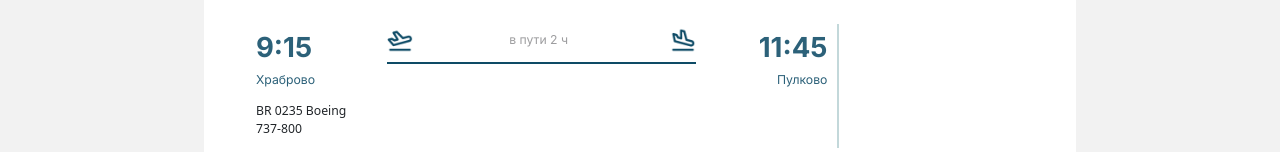
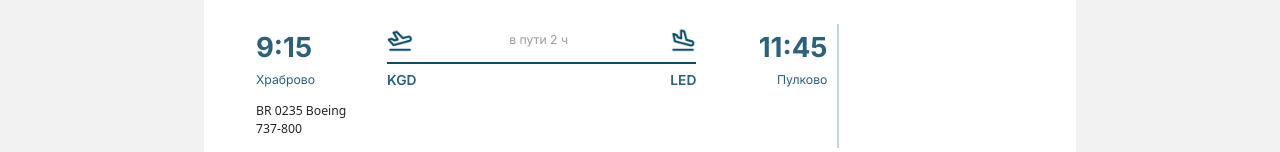
Before and after one commit to L0rdLizard/Briz, a Vue app: page /tickets in a window 1280 px wide. Shown: the part 247-399 px from the top of the page. Built offline with nearby package versions, Linux system fonts and the light colour scheme.

Commit message:
add airport names

```diff
--- a/src/components/ChooseTicket.vue
+++ b/src/components/ChooseTicket.vue
@@ -26,7 +26,15 @@
                         <img class="ms-2" src="/plane-arrival.png" height="34" alt="Описание иконки">
                     </p>
                 </div>
-                <hr class="custom-hr bg-main1 border-color-main1" />
+
+                <hr class="custom-hr bg-main1 border-color-main1 mb-2" />
+
+                <div class="row pt-0 mb-0 mt-0">
+                    <p class="col d-flex justify-content-start align-items-start custom-font inter-400"
+                        style="font-weight: 600; font-size: 18px;">KGD</p>
+                    <p class="col d-flex justify-content-end align-items-end custom-font inter-400"
+                        style="font-weight: 600; font-size: 18px;">LED</p>
+                </div>
             </div>
 
             <div class="container-liquid col-2 " style="text-align: right;">
```
